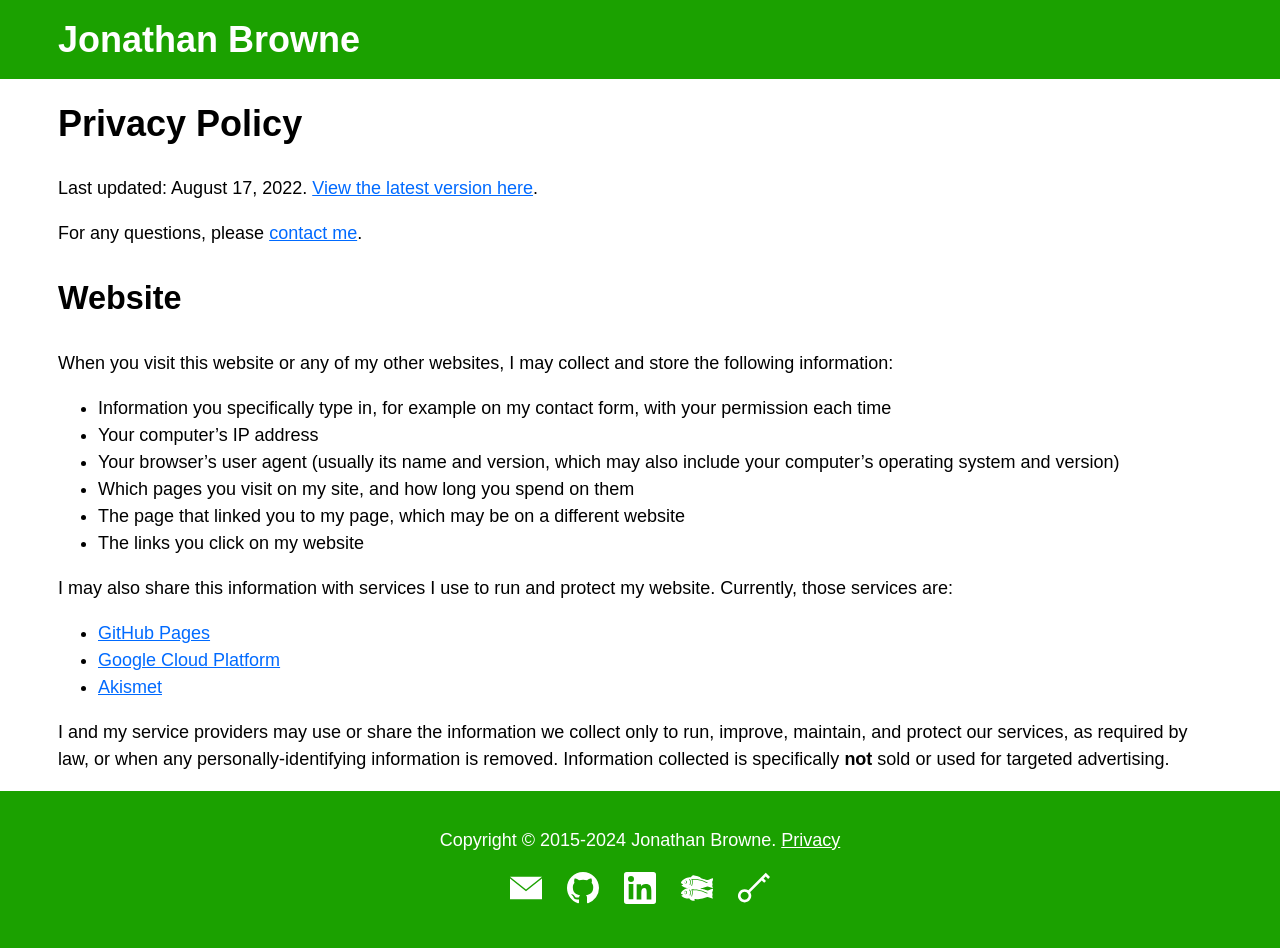
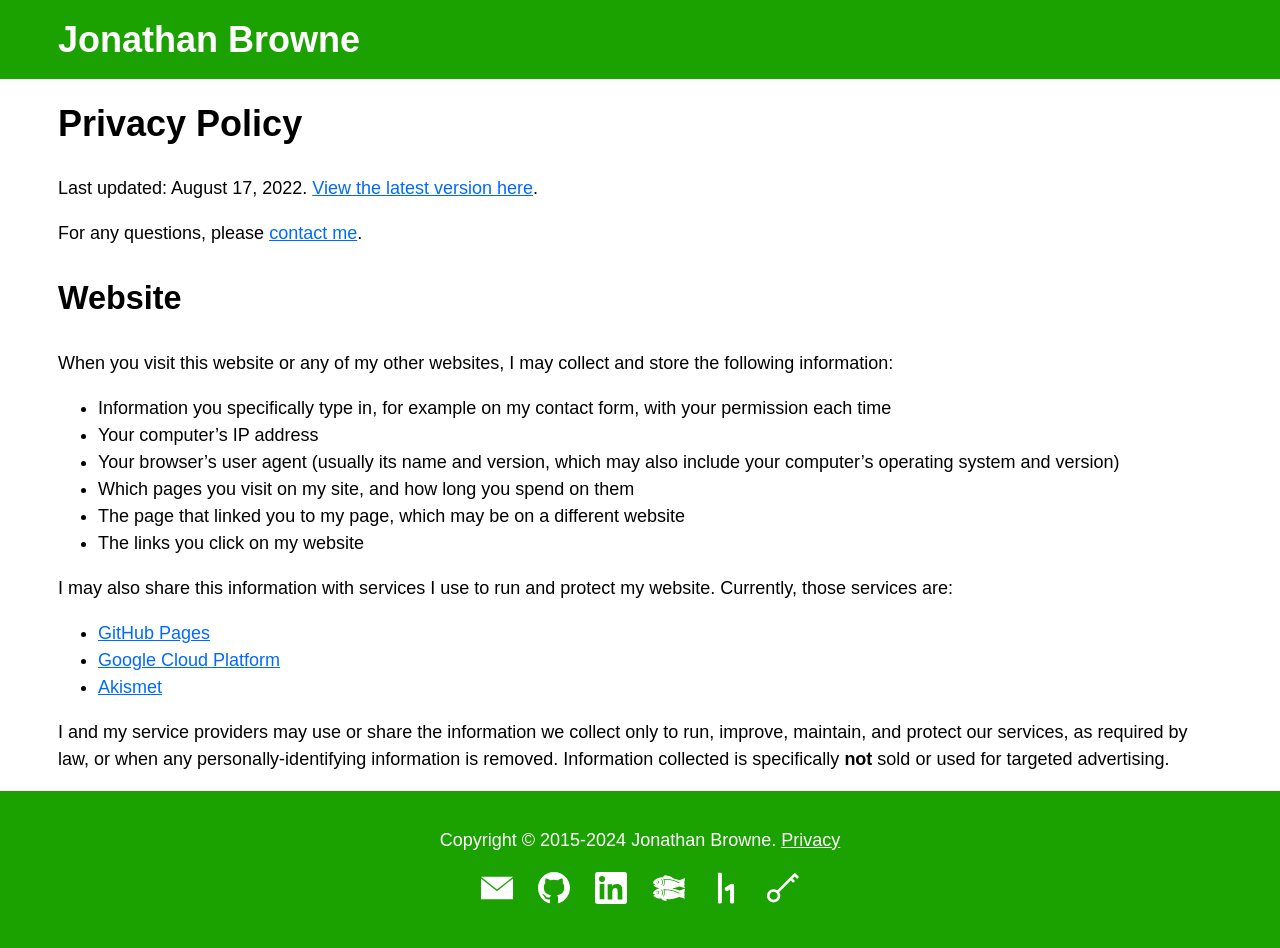
Before and after one commit to JBYoshi/jbyoshi.github.io, a Jekyll site: the page built from privacy.md, in a window 1280 px wide. Built offline with Jekyll 4.4.1, drawn with Linux system fonts in a browser that asks for light colours; comment, search, counter and statistics services are not loaded.

Commit message:
Add HackerOne link.

```diff
--- a/_layouts/base.html
+++ b/_layouts/base.html
@@ -76,6 +76,9 @@
                         <a href="https://glitch.com/@JBYoshi" class="social" {% if page.relme %}rel="me"{% endif %}>
                             <img src="{{ site.baseurl }}/assets/3rdparty/glitch-white.svg" alt="Glitch">
                         </a>
+                        <a href="https://hackerone.com/jbyoshi" class="social" {% if page.relme %}rel="me"{% endif %}>
+                            <img src="{{ site.baseurl }}/assets/3rdparty/hackerone-white.svg" alt="HackerOne">
+                        </a>
                         <a href="{{ site.baseurl }}/pgp-key.txt" class="social" {% if page.relme %}rel="pgpkey"{% endif %}>
                             <img src="{{ site.baseurl }}/assets/key.svg" alt="PGP">
                         </a>
```
Also changed, not shown: assets/3rdparty/hackerone-white.svg (added).
